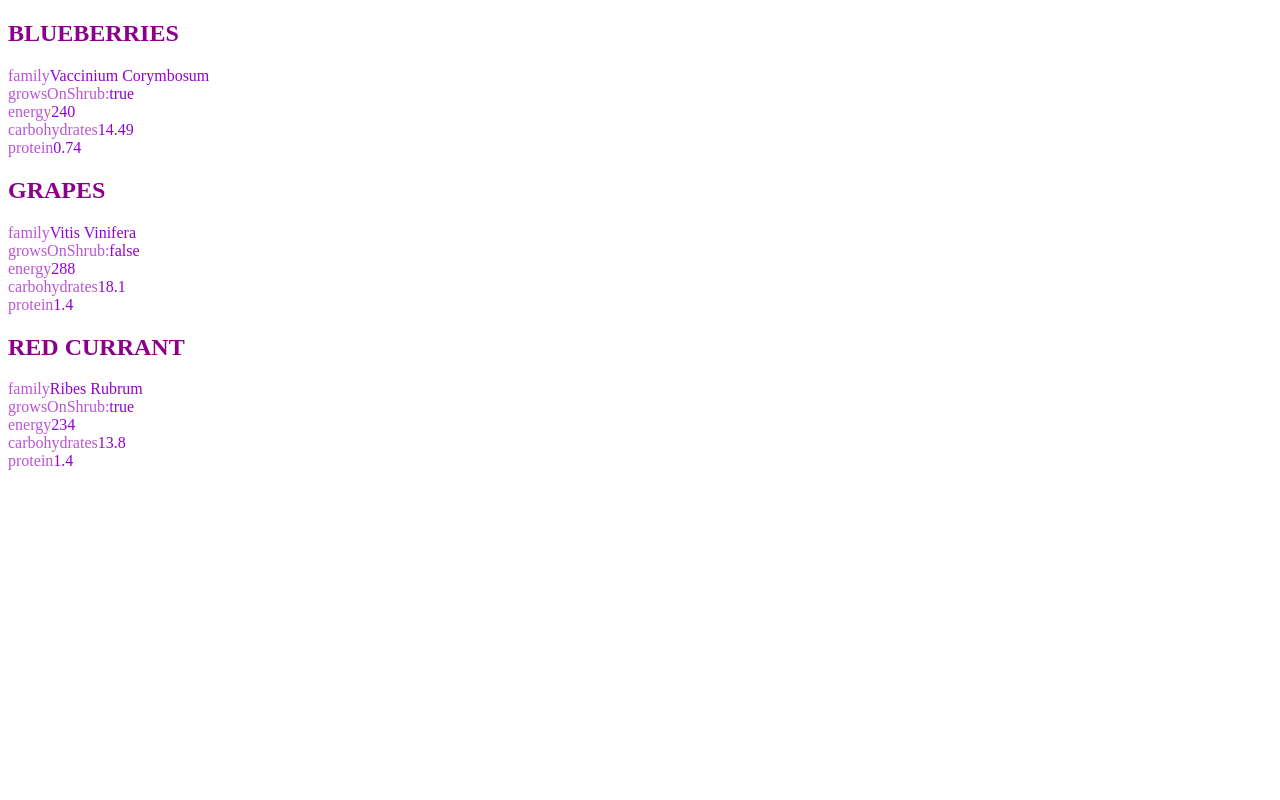
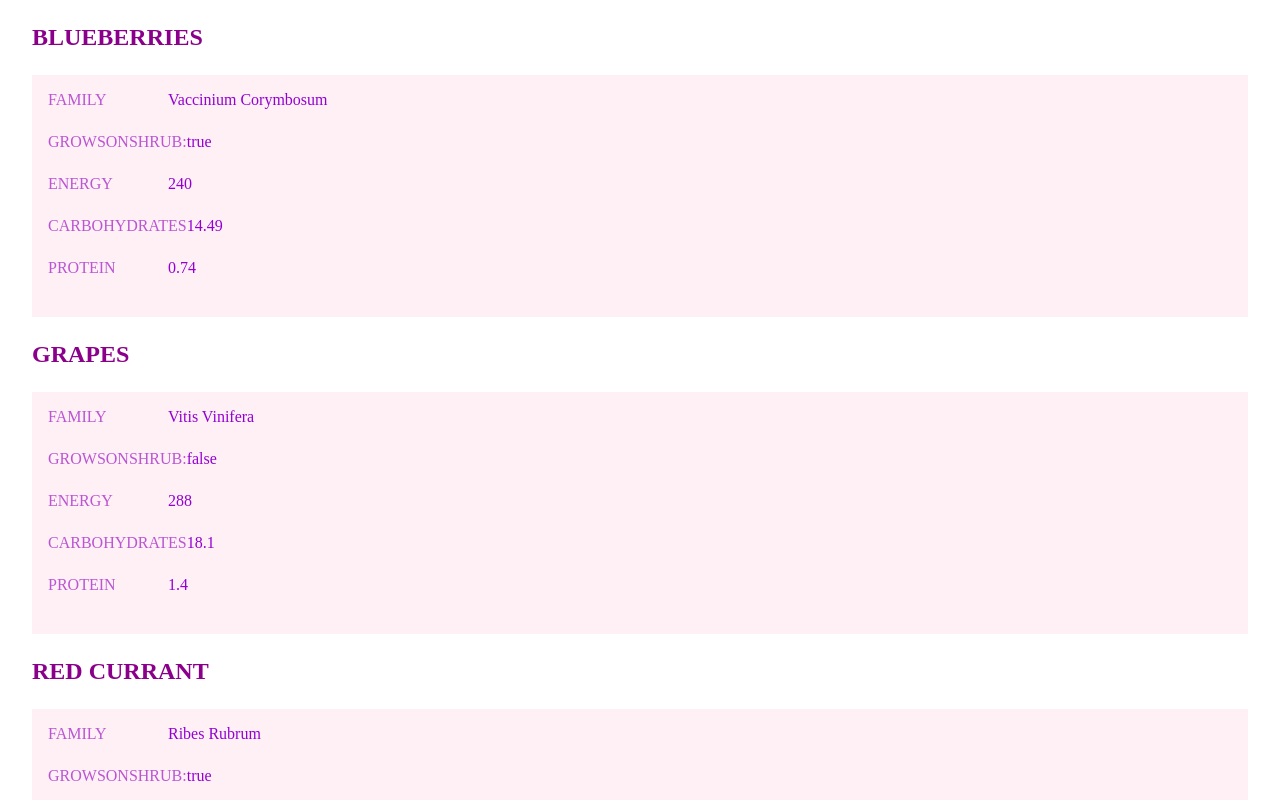
Before and after one commit to sarahadema/dsn1676-assignment-4, a plain HTML site: page index.html in a window 1280 px wide. Shown: the top 800 px of the page. Drawn offline with Linux system fonts and the light colour scheme.

Commit message:
Styled the dl, dd, dt and h2
Styled with colour and margins and padding

```diff
--- a/css/main.css
+++ b/css/main.css
@@ -1,13 +1,31 @@
 h2 {
+	margin:1.5rem;
 	color:#8B008B;
 	text-transform: uppercase;
+}
+
+dl {
+	margin: 1.5rem;
+	padding: 1rem;
+	background-color:#FFF0F5;
+}
+
+dt,dd {
+	margin-top: 0;
+	margin-bottom:1.5rem;
 }
 
 dt {
 	color:#BA55D3;
 	float: left;
+	text-transform: uppercase;
 }
 
 dd {
+	padding-left: 5rem;
 	color: #9400D3;
 }
+
+.background  {
+	color:#FFFAF0;
+}
--- a/index.html
+++ b/index.html
@@ -5,7 +5,7 @@
   <title>Berries</title>
   <link href="css/main.css" rel="stylesheet">
 </head>
-<body>
+<body class="background">
 
 	<script src="js/main.js"></script>
 </body>
```
